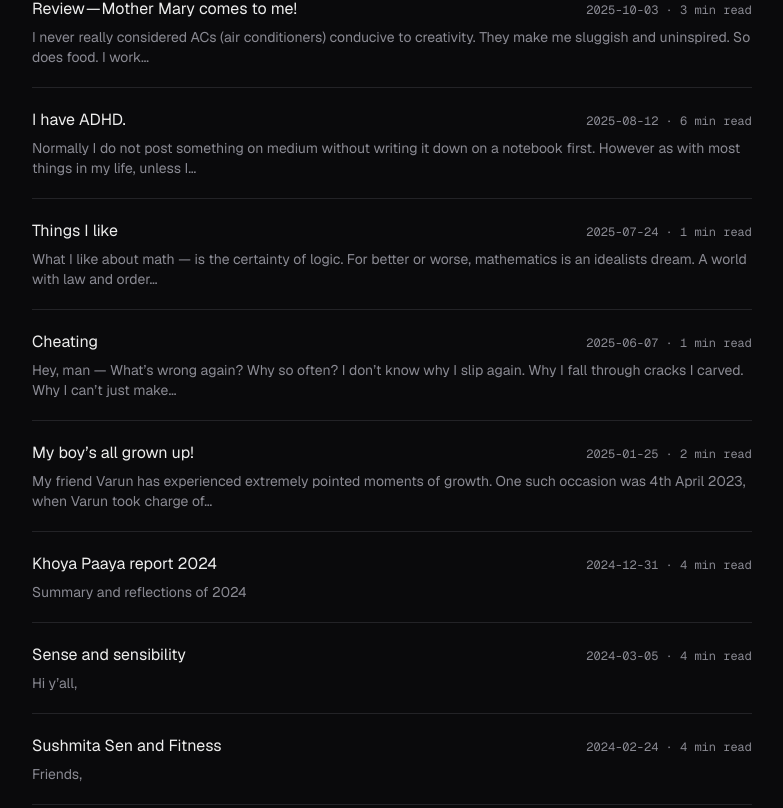
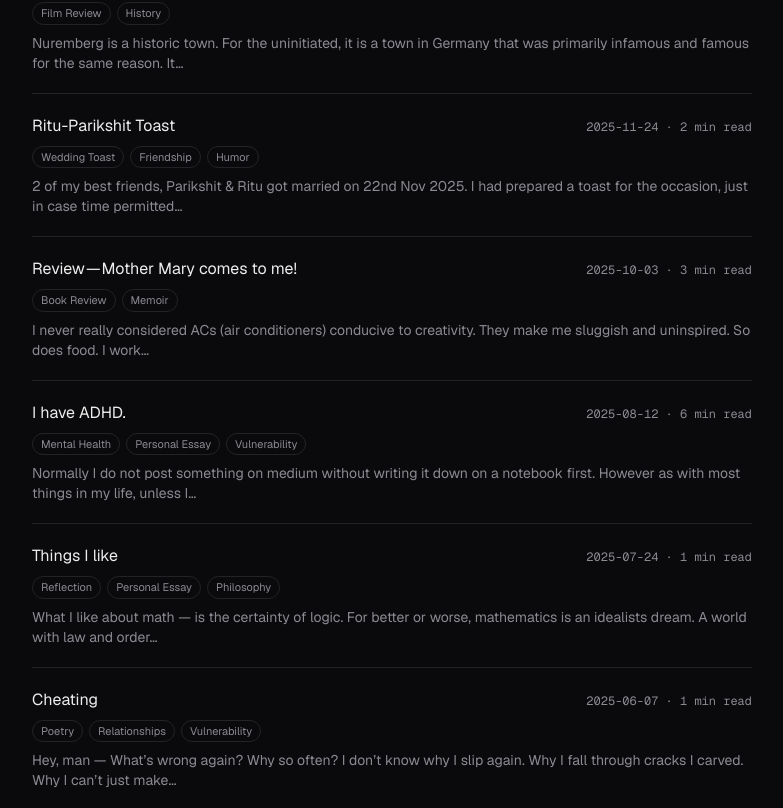
Before and after one commit to orko-punter/personal-website, a Next.js app: page /blog in a window 1280 px wide. Shown: the part 1072-1880 px from the top of the page, without its empty margins (248-1031 px from the left). Built offline with nearby package versions, Linux system fonts and the light colour scheme.

Commit message:
Add topic tags to writing index
Tags each post with 3-4 thematic labels (e.g. Travel, Fiction, Grief)
and displays them as pills under the title/date row on the Writing
index page.

```diff
--- a/src/app/blog/page.tsx
+++ b/src/app/blog/page.tsx
@@ -28,7 +28,17 @@ export default function BlogPage() {
                   {piece.date} · {piece.readTime}
                 </span>
               </div>
-              <p className="mt-1.5 text-sm text-muted">{piece.excerpt}</p>
+              <div className="mt-2 flex flex-wrap gap-1.5">
+                {piece.tags.map((tag) => (
+                  <span
+                    key={tag}
+                    className="rounded-full border border-border px-2 py-0.5 text-[11px] text-muted"
+                  >
+                    {tag}
+                  </span>
+                ))}
+              </div>
+              <p className="mt-2 text-sm text-muted">{piece.excerpt}</p>
             </Link>
           </Reveal>
         ))}
--- a/src/data/writing.ts
+++ b/src/data/writing.ts
@@ -1,5 +1,6 @@
 export type WritingPiece = {
   slug: string;
+  tags: string[];
   title: string;
   date: string; // ISO date
   excerpt: string;
@@ -14,6 +15,7 @@ export type WritingPiece = {
 export const writing: WritingPiece[] = [
   {
     slug: 'welcome-to-london',
+    tags: ['Travel', 'Food', 'London', 'Nightlife'],
     title: 'Welcome to London',
     date: '2026-07-20',
     excerpt: '“Cold when it’s critical Cool but cynical Maxed out, never minimal That’s how we function Welcome to London” — Charlie Sparks',
@@ -23,6 +25,7 @@ export const writing: WritingPiece[] = [
   },
   {
     slug: 'pranay-s-wedding-toast',
+    tags: ['Wedding Toast', 'Friendship', 'Humor'],
     title: 'Pranay\'s Wedding Toast',
     date: '2026-06-27',
     excerpt: 'I just realized, I never published Pranays wedding toast here! So here it is…',
@@ -32,6 +35,7 @@ export const writing: WritingPiece[] = [
   },
   {
     slug: 'hacking',
+    tags: ['Humor', 'Life Hacks', 'Satire'],
     title: 'Hacking',
     date: '2026-06-22',
     excerpt: 'What’s the most beautiful thing in the world? — “Retrospect”, usually comes far too fucking late!',
@@ -41,6 +45,7 @@ export const writing: WritingPiece[] = [
   },
   {
     slug: 'nenua',
+    tags: ['Food', 'Nightlife', 'Reflection', 'Family'],
     title: 'NENUA',
     date: '2026-06-14',
     excerpt: 'Food, cooking & some related thoughts. Raving included…',
@@ -50,6 +55,7 @@ export const writing: WritingPiece[] = [
   },
   {
     slug: 'until-death-all-defeat-is-psychological',
+    tags: ['Year in Review', 'Reflection', 'Career', 'Resilience'],
     title: 'Until death, all defeat is psychological!',
     date: '2026-06-04',
     excerpt: 'Keeping up with the tradition of penning my year-end summary in the Khoya Paaya report, I did the very same in Jan 2026. Publishing it for…',
@@ -59,6 +65,7 @@ export const writing: WritingPiece[] = [
   },
   {
     slug: 'abc-all-bangalore-cafes',
+    tags: ['Food', 'Travel', 'Friendship'],
     title: 'ABC — All Bangalore Cafes',
     date: '2026-03-09',
     excerpt: 'Coffee & its appreciation is not only a part of my identity but also how i define my relationship with a city. I genuinely believe that a…',
@@ -68,6 +75,7 @@ export const writing: WritingPiece[] = [
   },
   {
     slug: 'nuremberg',
+    tags: ['Film Review', 'History'],
     title: 'Nuremberg',
     date: '2026-01-19',
     excerpt: 'Nuremberg is a historic town. For the uninitiated, it is a town in Germany that was primarily infamous and famous for the same reason. It…',
@@ -77,6 +85,7 @@ export const writing: WritingPiece[] = [
   },
   {
     slug: 'ritu-parikshit-toast',
+    tags: ['Wedding Toast', 'Friendship', 'Humor'],
     title: 'Ritu-Parikshit Toast',
     date: '2025-11-24',
     excerpt: '2 of my best friends, Parikshit & Ritu got married on 22nd Nov 2025. I had prepared a toast for the occasion, just in case time permitted…',
@@ -86,6 +95,7 @@ export const writing: WritingPiece[] = [
   },
   {
     slug: 'review-mother-mary-comes-to-me',
+    tags: ['Book Review', 'Memoir'],
     title: 'Review — Mother Mary comes to me!',
     date: '2025-10-03',
     excerpt: 'I never really considered ACs (air conditioners) conducive to creativity. They make me sluggish and uninspired. So does food. I work…',
@@ -95,6 +105,7 @@ export const writing: WritingPiece[] = [
   },
   {
     slug: 'i-have-adhd',
+    tags: ['Mental Health', 'Personal Essay', 'Vulnerability'],
     title: 'I have ADHD.',
     date: '2025-08-12',
     excerpt: 'Normally I do not post something on medium without writing it down on a notebook first. However as with most things in my life, unless I…',
@@ -104,6 +115,7 @@ export const writing: WritingPiece[] = [
   },
   {
     slug: 'things-i-like',
+    tags: ['Reflection', 'Personal Essay', 'Philosophy'],
     title: 'Things I like',
     date: '2025-07-24',
     excerpt: 'What I like about math — is the certainty of logic. For better or worse, mathematics is an idealists dream. A world with law and order…',
@@ -113,6 +125,7 @@ export const writing: WritingPiece[] = [
   },
   {
     slug: 'cheating',
+    tags: ['Poetry', 'Relationships', 'Vulnerability'],
     title: 'Cheating',
     date: '2025-06-07',
     excerpt: 'Hey, man — What’s wrong again? Why so often? I don’t know why I slip again. Why I fall through cracks I carved. Why I can’t just make…',
@@ -122,6 +135,7 @@ export const writing: WritingPiece[] = [
   },
   {
     slug: 'my-boy-s-all-grown-up',
+    tags: ['Friendship', 'Reflection', 'Coming of Age'],
     title: 'My boy’s all grown up!',
     date: '2025-01-25',
     excerpt: 'My friend Varun has experienced extremely pointed moments of growth. One such occasion was 4th April 2023, when Varun took charge of…',
@@ -131,6 +145,7 @@ export const writing: WritingPiece[] = [
   },
   {
     slug: 'khoya-paaya-report-2024',
+    tags: ['Year in Review', 'Reflection', 'Family', 'Friendship'],
     title: 'Khoya Paaya report 2024',
     date: '2024-12-31',
     excerpt: 'Summary and reflections of 2024',
@@ -140,6 +155,7 @@ export const writing: WritingPiece[] = [
   },
   {
     slug: 'sense-and-sensibility',
+    tags: ['Reflection', 'Philosophy', 'Empathy'],
     title: 'Sense and sensibility',
     date: '2024-03-05',
     excerpt: 'Hi y’all,',
@@ -149,6 +165,7 @@ export const writing: WritingPiece[] = [
   },
   {
     slug: 'sushmita-sen-and-fitness',
+    tags: ['Sports', 'Humor', 'Reflection'],
     title: 'Sushmita Sen and Fitness',
     date: '2024-02-24',
     excerpt: 'Friends,',
@@ -158,6 +175,7 @@ export const writing: WritingPiece[] = [
   },
   {
     slug: 'creative-writing-anything-that-just-costs-money-is-not-worth-having',
+    tags: ['Poetry', 'Coming of Age', 'Philosophy'],
     title: 'Creative Writing — Anything that just costs money is not worth having',
     date: '2024-02-23',
     excerpt: 'I was 19 when I wrote this. I am super-pretentious still, imagine what I was back then.',
@@ -167,6 +185,7 @@ export const writing: WritingPiece[] = [
   },
   {
     slug: 'if-i-have-seen-further-it-is-by-standing-on-the-shoulders-of-giants',
+    tags: ['Poetry', 'Family', 'Coming of Age'],
     title: 'If I have seen further, it is by standing on the shoulders of giants',
     date: '2024-02-23',
     excerpt: 'Parents!, Society!, and the previous generation! Are we the YOUTH at a grudge match with them all the time? It’s almost as if genetics…',
@@ -176,6 +195,7 @@ export const writing: WritingPiece[] = [
   },
   {
     slug: 'anyone-who-told-you-to-be-yourself-gave-you-the-worst-advice',
+    tags: ['Poetry', 'Coming of Age'],
     title: 'anyone who told you to be yourself gave you the worst advice',
     date: '2024-02-23',
     excerpt: 'Wrote this poem when I was 19',
@@ -185,6 +205,7 @@ export const writing: WritingPiece[] = [
   },
   {
     slug: 'addiction',
+    tags: ['Poetry', 'Mental Health'],
     title: 'Addiction',
     date: '2024-02-22',
     excerpt: 'A small poem I wrote — addiction is real!',
@@ -194,6 +215,7 @@ export const writing: WritingPiece[] = [
   },
   {
     slug: 'am-i-a-bad-friend-or-an-inadequate-empath',
+    tags: ['Personal Essay', 'Friendship', 'Vulnerability'],
     title: 'Am I a bad friend? or an Inadequate empath?',
     date: '2024-02-22',
     excerpt: 'Fuckfaces,',
@@ -203,6 +225,7 @@ export const writing: WritingPiece[] = [
   },
   {
     slug: 'bourdain-learnings',
+    tags: ['Book Review', 'Career', 'Life Lessons', 'Food'],
     title: 'Bourdain Learnings',
     date: '2024-02-22',
     excerpt: 'I wanted to point out that I finished reading Bourdain\'s 2 classics — “A cooks tour in the search of the perfect meal” and “Kitchen…',
@@ -212,6 +235,7 @@ export const writing: WritingPiece[] = [
   },
   {
     slug: 'drowning-chapter-2-uneventful-morning-on-that-day',
+    tags: ['Fiction', 'Series', 'Suspense'],
     title: 'Drowning — Chapter 2 — Uneventful morning on that day',
     date: '2024-02-22',
     excerpt: 'Please read the chapters in order starting from Drowning — Chapter 0',
@@ -221,6 +245,7 @@ export const writing: WritingPiece[] = [
   },
   {
     slug: 'drowning-chapter-3-cliff-hanger-or-beach-downer',
+    tags: ['Fiction', 'Series', 'Suspense'],
     title: 'Drowning — Chapter 3 — Cliff hanger or beach downer',
     date: '2024-02-22',
     excerpt: 'Please read the chapters in order starting from Drowning — Chapter 0',
@@ -230,6 +255,7 @@ export const writing: WritingPiece[] = [
   },
   {
     slug: 'drowning-chapter-4-horror-horror-horror',
+    tags: ['Fiction', 'Series', 'Suspense'],
     title: 'Drowning — Chapter 4 — Horror horror horror',
     date: '2024-02-22',
     excerpt: 'Please read the chapters in order starting from Drowning — Chapter 0',
@@ -239,6 +265,7 @@ export const writing: WritingPiece[] = [
   },
   {
     slug: 'drowning-chapter-5-the-rule-of-threes',
+    tags: ['Fiction', 'Series', 'Suspense'],
     title: 'Drowning — Chapter 5 — The rule of threes',
     date: '2024-02-22',
     excerpt: 'Please read the chapters in order starting from Drowning — Chapter 0',
@@ -248,6 +275,7 @@ export const writing: WritingPiece[] = [
   },
   {
     slug: 'drowning-chapter-6-epilogue',
+    tags: ['Fiction', 'Series', 'Suspense'],
     title: 'Drowning — Chapter 6 — Epilogue',
     date: '2024-02-22',
     excerpt: 'Please read the chapters in order starting from Drowning — Chapter 0',
@@ -257,6 +285,7 @@ export const writing: WritingPiece[] = [
   },
   {
     slug: 'aamasutra',
+    tags: ['Humor', 'Satire', 'Food'],
     title: 'AAMASUTRA',
     date: '2024-02-21',
     excerpt: 'I was trying to make a case for mango being the most romantic fruit of all time.',
@@ -266,6 +295,7 @@ export const writing: WritingPiece[] = [
   },
   {
     slug: 'creative-writing-zombieland',
+    tags: ['Fiction', 'Horror', 'Competition'],
     title: 'Creative Writing — ZombieLand',
     date: '2024-02-21',
     excerpt: 'This was a creative writing write-up that I wrote for a competition. The word limit was 1500 and I exceeded it by 150 words I think. The…',
@@ -275,6 +305,7 @@ export const writing: WritingPiece[] = [
   },
   {
     slug: 'departing-toast',
+    tags: ['Career', 'Reflection', 'Farewell'],
     title: 'Departing Toast',
     date: '2024-02-21',
     excerpt: 'I quit some job some time back. Needless to say, I was running away from a situation that had developed for 3–4 months. It was a…',
@@ -284,6 +315,7 @@ export const writing: WritingPiece[] = [
   },
   {
     slug: 'drowning-chapter-1-intro',
+    tags: ['Fiction', 'Series', 'Suspense'],
     title: 'Drowning — Chapter 1 — Intro',
     date: '2024-02-21',
     excerpt: 'Please read the chapters in order starting from Drowning — Chapter 0',
@@ -293,6 +325,7 @@ export const writing: WritingPiece[] = [
   },
   {
     slug: 'drowning-chapter-0-prologue',
+    tags: ['Fiction', 'Series', 'Travel'],
     title: 'Drowning Chapter 0 — Prologue',
     date: '2024-02-21',
     excerpt: 'I nearly drowned in April 2023 at Morjim, North Goa. Here’s my slightly caramelized account of the whole experience. I have separated it…',
@@ -302,6 +335,7 @@ export const writing: WritingPiece[] = [
   },
   {
     slug: 'personal-grandma-in-dreams',
+    tags: ['Grief', 'Family', 'Personal Essay'],
     title: 'Personal — Grandma in dreams',
     date: '2024-02-21',
     excerpt: 'An intimate mail I wrote detailing my difficulty sleeping after my grandmother\'s demise.',
@@ -311,6 +345,7 @@ export const writing: WritingPiece[] = [
   },
   {
     slug: 'personal-tragedy-moms-prayer-for-nana',
+    tags: ['Grief', 'Family', 'Eulogy'],
     title: 'Personal Tragedy — Moms Prayer for Nana',
     date: '2024-02-21',
     excerpt: 'I helped my mom write this eulogy for my materbal grandpa(nana).',
@@ -320,6 +355,7 @@ export const writing: WritingPiece[] = [
   },
   {
     slug: 'the-most-beautiful-girl-in-the-world',
+    tags: ['Poetry', 'Family'],
     title: 'The Most beautiful girl in the world',
     date: '2021-11-07',
     excerpt: 'A long while ago,',
@@ -329,6 +365,7 @@ export const writing: WritingPiece[] = [
   },
   {
     slug: 'not-a-love-letter',
+    tags: ['Fiction', 'Satire', 'Humor', 'Letter'],
     title: 'Not A Love Letter',
     date: '2021-10-26',
     excerpt: 'House 13- Silvers Road, West End, London, Dear Andrew Peters, Did you know that Peter was one of the apostles? I so dearly hope that you…',
@@ -338,6 +375,7 @@ export const writing: WritingPiece[] = [
   },
   {
     slug: 'the-pint-not-taken',
+    tags: ['Poetry', 'Humor'],
     title: 'The Pint Not Taken',
     date: '2021-10-26',
     excerpt: 'There were once 2 pints!',
```
